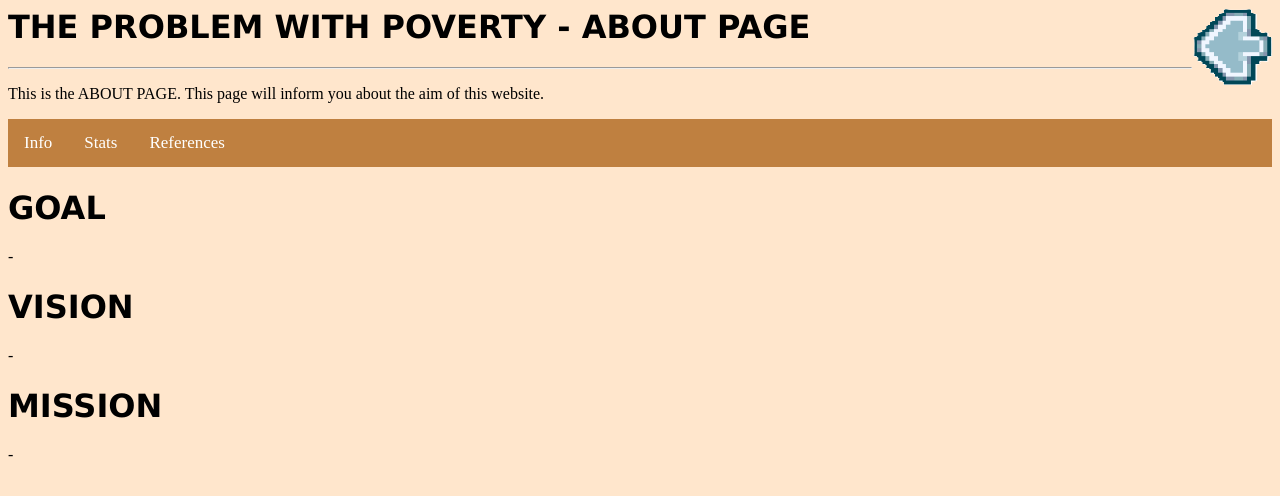
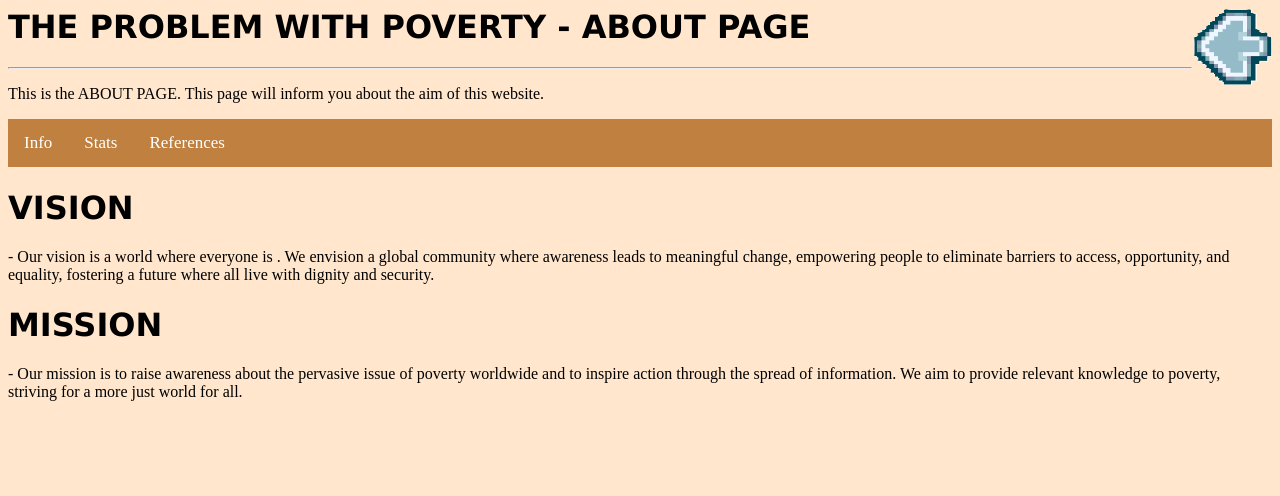
Before and after one commit to AndreiJosefQSalvo/FinalProject, a plain HTML site: page Subpages/About.html in a window 1280 px wide. Drawn offline with Linux system fonts and the light colour scheme; files that its build step writes are made by us from their sources; files whose address does not match are found by name.

Commit message:
Update About.html

```diff
--- a/Subpages/About.html
+++ b/Subpages/About.html
@@ -24,14 +24,11 @@
 	</div>
 </nav>
 
-
-        <h1> GOAL </h1>
-        <p> - </p>
-
         <h1> VISION </h1>
-        <p> - </p>
+        <p> - Our vision is a world where everyone is . We envision a global community where awareness leads to meaningful change, empowering people to eliminate barriers to access, opportunity, and equality, fostering a future where all live with dignity and security.</p>
 
         <h1> MISSION </h1>
-        <p> - </p>
+        <p> - Our mission is to raise awareness about the pervasive issue of poverty worldwide and to inspire action through the spread of information. We aim to provide relevant knowledge to poverty, striving for a more just world for all.
+ </p>
   </body>
 </html>
```
